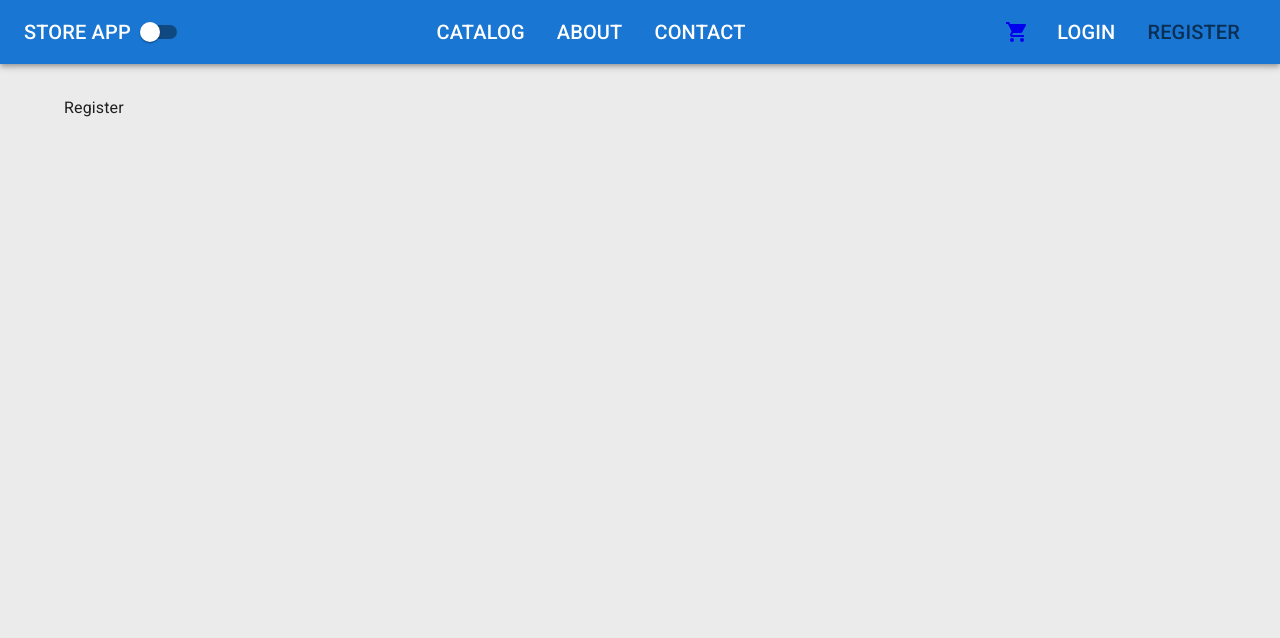
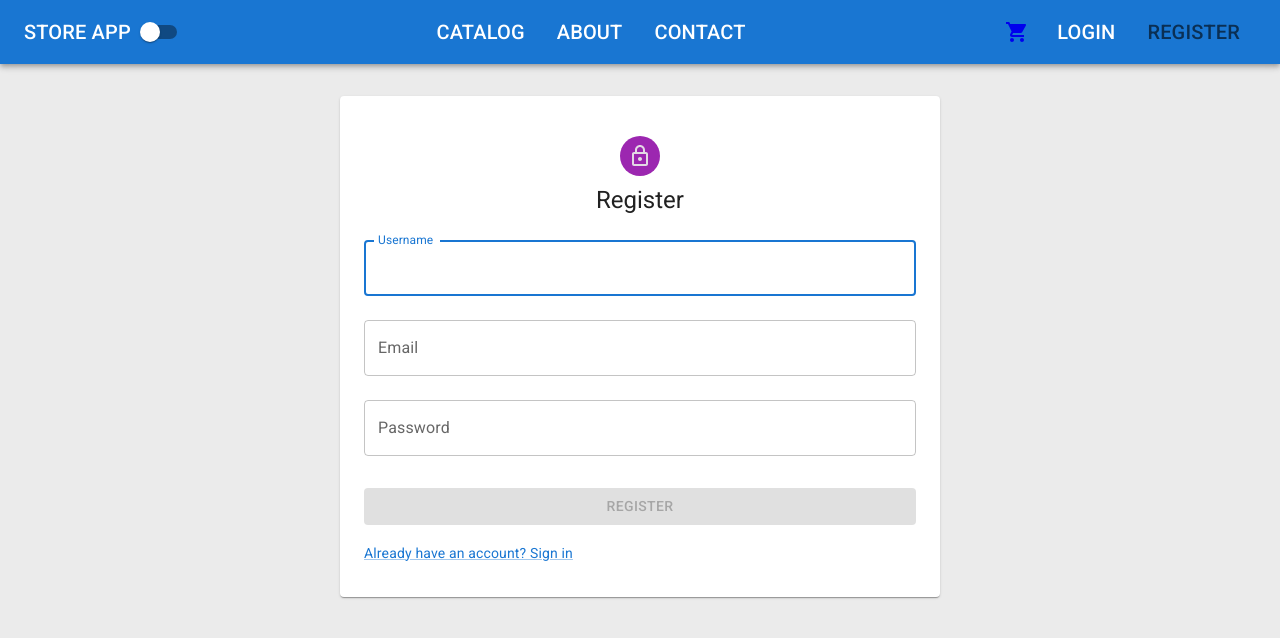
Before and after one commit to hjpunzalan/store-client, a React (Create React App) app: page /register in a window 1280 px wide. Shown: the top 638 px of the page. Built offline with nearby package versions, Linux system fonts and the light colour scheme.

Commit message:
finish login and register

```diff
--- a/src/app/api/agent.ts
+++ b/src/app/api/agent.ts
@@ -87,7 +87,7 @@ const Basket = {
 
 const Account = {
   login: (values: any) => requests.post<User>("account/login", values),
-  register: (values: any) => requests.post("account/register", values),
+  register: (values: any) => requests.post<User>("account/register", values),
   currentUser: () => requests.get("account/currentUser"),
 };
 
--- a/src/features/account/Login.tsx
+++ b/src/features/account/Login.tsx
@@ -6,19 +6,14 @@ import Box from "@mui/material/Box";
 import Container from "@mui/material/Container";
 import Grid from "@mui/material/Grid";
 import MuiLink from "@mui/material/Link";
-import { createTheme, ThemeProvider } from "@mui/material/styles";
 import TextField from "@mui/material/TextField";
 import Typography from "@mui/material/Typography";
 import { FieldValues, useForm } from "react-hook-form";
-import { Link, useHistory } from "react-router-dom";
+import { Link } from "react-router-dom";
 import { useAppDispatch } from "src/app/store/configureStore";
 import { signInUser } from "src/features/account/accountSlice";
 
-// TODO remove, this demo shouldn't need to reset the theme.
-const defaultTheme = createTheme();
-
 export default function Login() {
-  const history = useHistory();
   const dispatch = useAppDispatch();
   const {
     register,
@@ -28,15 +23,13 @@ export default function Login() {
 
   async function submitForm(data: FieldValues) {
     try {
-      await dispatch(signInUser(data));
-      history.push("/catalog");
+      dispatch(signInUser(data));
     } catch (err) {
       console.error(err);
     }
   }
 
   return (
-    <ThemeProvider theme={defaultTheme}>
     <Container
       component={Paper}
       maxWidth="sm"
@@ -88,6 +81,5 @@ export default function Login() {
         </Grid>
       </Box>
     </Container>
-    </ThemeProvider>
   );
 }
--- a/src/features/account/Register.tsx
+++ b/src/features/account/Register.tsx
@@ -1,7 +1,130 @@
-interface Props {}
+import LockOutlinedIcon from "@mui/icons-material/LockOutlined";
+import { LoadingButton } from "@mui/lab";
+import { Paper } from "@mui/material";
+import Avatar from "@mui/material/Avatar";
+import Box from "@mui/material/Box";
+import Container from "@mui/material/Container";
+import Grid from "@mui/material/Grid";
+import MuiLink from "@mui/material/Link";
+import TextField from "@mui/material/TextField";
+import Typography from "@mui/material/Typography";
+import { FieldValues, useForm } from "react-hook-form";
+import { Link } from "react-router-dom";
+import { toast } from "react-toastify";
+import agent from "src/app/api/agent";
 
-const Register = (props: Props) => {
-  return <div>Register</div>;
-};
+export default function Register() {
+  const {
+    setError,
+    register,
+    handleSubmit,
+    formState: { isSubmitting, errors, isValid },
+  } = useForm({ mode: "onTouched" });
 
-export default Register;
+  function handleApiErrors(errors: string[] = []) {
+    if (errors.length > 0) {
+      errors.forEach((err) => {
+        switch (true) {
+          case err.includes("Password"):
+            setError("password", { message: err });
+            break;
+          case err.includes("Email"):
+            setError("email", { message: err });
+            break;
+          case err.includes("Username"):
+            setError("username", { message: err });
+            break;
+          default:
+            console.log(err);
+        }
+      });
+    }
+  }
+
+  async function submitForm(data: FieldValues) {
+    try {
+      await agent.Account.register(data);
+      toast.success("Registration successful, you can now login");
+    } catch (err: any) {
+      handleApiErrors(err);
+    }
+  }
+
+  return (
+    <Container
+      component={Paper}
+      maxWidth="sm"
+      sx={{ display: "flex", flexDirection: "column", alignItems: "center", p: 4 }}
+    >
+      <Avatar sx={{ m: 1, bgcolor: "secondary.main" }}>
+        <LockOutlinedIcon />
+      </Avatar>
+      <Typography component="h1" variant="h5">
+        Register
+      </Typography>
+      <Box component="form" onSubmit={handleSubmit(submitForm)} noValidate sx={{ mt: 1 }}>
+        <TextField
+          margin="normal"
+          fullWidth
+          label="Username"
+          autoComplete="username"
+          autoFocus
+          {...register("username", { required: "Username is required" })}
+          error={Boolean(errors.username)}
+          helperText={errors?.username?.message as string}
+        />
+
+        <TextField
+          margin="normal"
+          fullWidth
+          label="Email"
+          autoComplete="email"
+          {...register("email", {
+            required: "Email is required",
+            pattern: {
+              value: /^\w+@[a-zA-Z_]+?\.[a-zA-Z]{2,3}$/,
+              message: "Please enter a valid email address",
+            },
+          })}
+          error={Boolean(errors.email)}
+          helperText={errors?.email?.message as string}
+        />
+        <TextField
+          margin="normal"
+          fullWidth
+          label="Password"
+          type="password"
+          autoComplete="current-password"
+          {...register("password", {
+            required: "Password is required",
+            pattern: {
+              value:
+                /(?=^.{6,255}$)((?=.*\d)(?=.*[A-Z])(?=.*[a-z])|(?=.*\d)(?=.*[^A-Za-z0-9])(?=.*[a-z])|(?=.*[^A-Za-z0-9])(?=.*[A-Z])(?=.*[a-z])|(?=.*\d)(?=.*[A-Z])(?=.*[^A-Za-z0-9]))^.*/,
+              message: "Password does not meet complexity requirements",
+            },
+          })}
+          error={Boolean(errors.password)}
+          helperText={errors?.password?.message as string}
+        />
+
+        <LoadingButton
+          disabled={!isValid}
+          loading={isSubmitting}
+          type="submit"
+          fullWidth
+          variant="contained"
+          sx={{ mt: 3, mb: 2 }}
+        >
+          Register
+        </LoadingButton>
+        <Grid container>
+          <Grid item>
+            <Link component={(props) => <MuiLink variant="body2" {...props} />} to="/login">
+              {"Already have an account? Sign in"}
+            </Link>
+          </Grid>
+        </Grid>
+      </Box>
+    </Container>
+  );
+}
--- a/src/features/account/accountSlice.ts
+++ b/src/features/account/accountSlice.ts
@@ -62,6 +62,9 @@ export const accountSlice = createSlice({
       toast.error("Session expired - please login again");
       history.push("/");
     });
+    builder.addCase(signInUser.fulfilled, (state, action) => {
+      history.push("/catalog");
+    });
     builder.addMatcher(isAnyOf(signInUser.fulfilled, fetchCurrentUser.fulfilled), (state, action) => {
       state.user = action.payload;
     });
```
Lines whose indentation alone changed are shown as unchanged.
